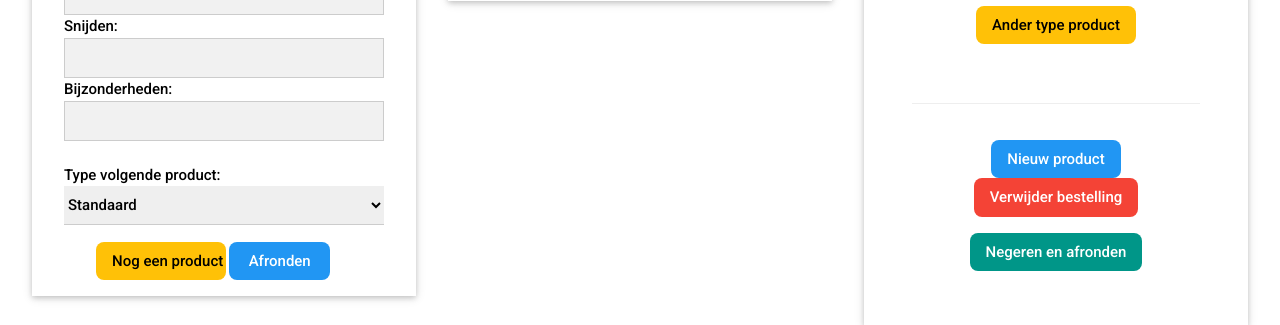
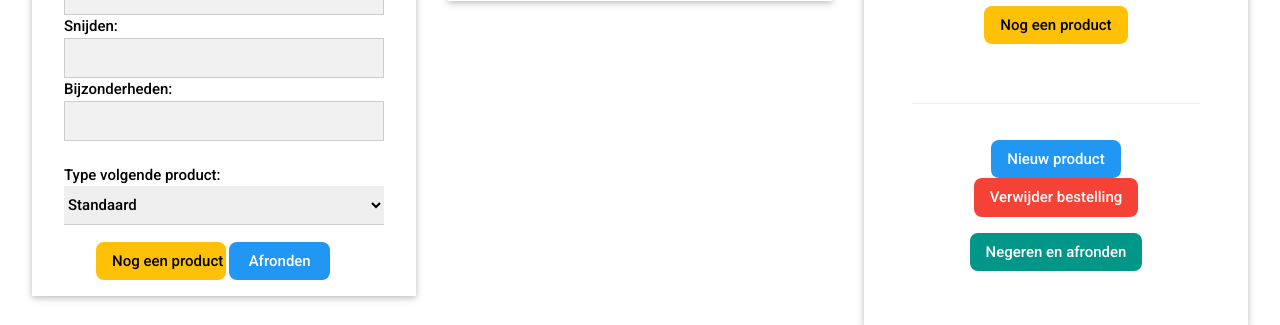
Before and after one commit to TimAngevare/BestellingenKerst, a Django app: template kerst/templates/nieuwApp/gekozenNieuw.html in a window 1280 px wide. Shown: the part 335-660 px from the top of the page. Run offline with Django 3.2, Linux system fonts and the light colour scheme; the template is opened without the code that fills it: values that come from a table or form of the project are taken from there, others are empty.

Commit message:
extra product toevoegen fix

```diff
--- a/kerst/kerst/settings.py
+++ b/kerst/kerst/settings.py
@@ -23,7 +23,7 @@ BASE_DIR = Path(__file__).resolve().parent.parent
 SECRET_KEY = "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"
 
 # SECURITY WARNING: don't run with debug turned on in production!
-DEBUG = False
+DEBUG = True
 
 ALLOWED_HOSTS = ["*"]
 
--- a/kerst/nieuwApp/views.py
+++ b/kerst/nieuwApp/views.py
@@ -350,7 +350,7 @@ def speciale_optie(request):
                 'cat_list': cat_list
             })
 
-        elif request.POST['done'] == 'Ander type product':
+        elif request.POST['done'] == 'Nog een product':
             nieuw_type = request.POST['prod_type']
             return render(request, 'nieuwApp/gekozenNieuw.html', {
                 'gekozen_type': nieuw_type,
--- a/kerst/templates/nieuwApp/gekozenNieuw.html
+++ b/kerst/templates/nieuwApp/gekozenNieuw.html
@@ -86,7 +86,7 @@
                     <div class="w3-bar w3-container w3-margin">
                         {{ speciale_optie_form }}
                         <br>
-                        <input class="w3-btn w3-round-large w3-amber w3-margin" type="submit" name="done" value="Ander type product">
+                        <input class="w3-btn w3-round-large w3-amber w3-margin" type="submit" name="done" value="Nog een product">
                     </div>
                     <hr>
                     <div class="w3-bar w3-container w3-margin">
```
